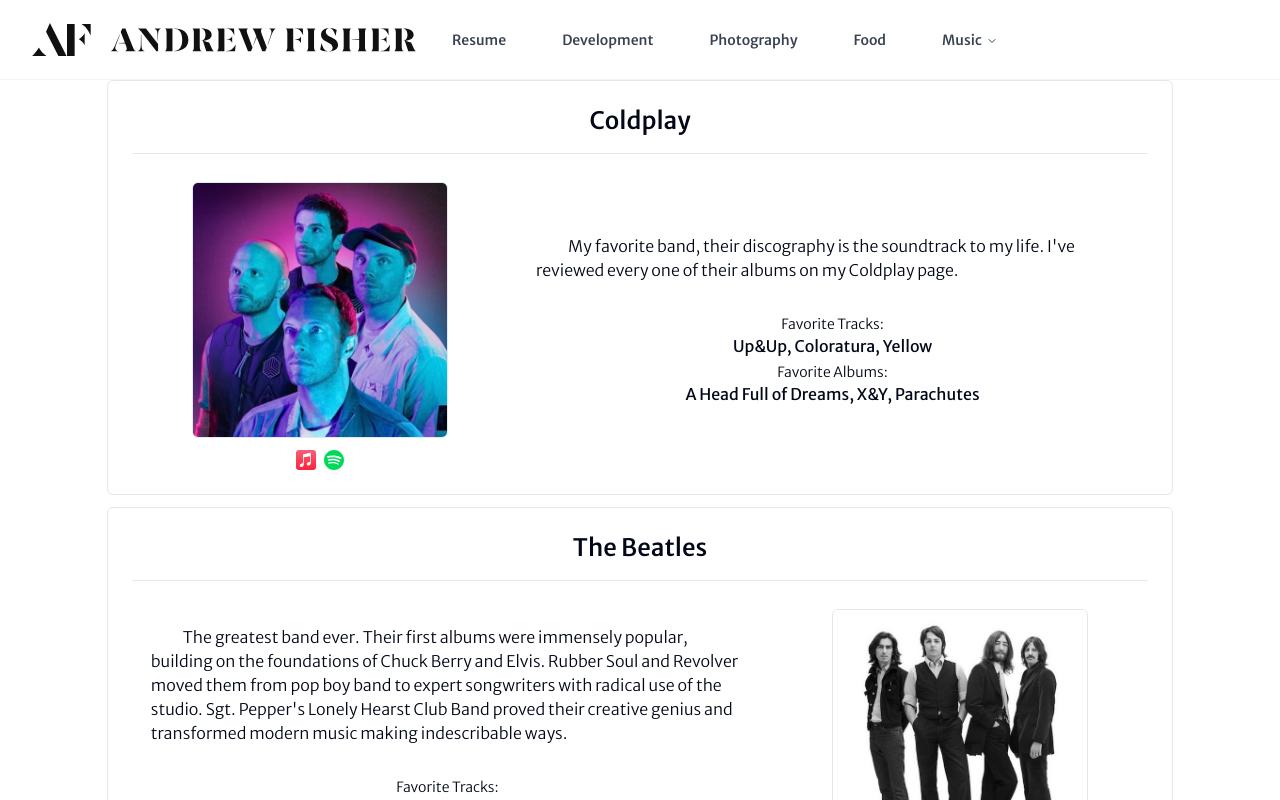
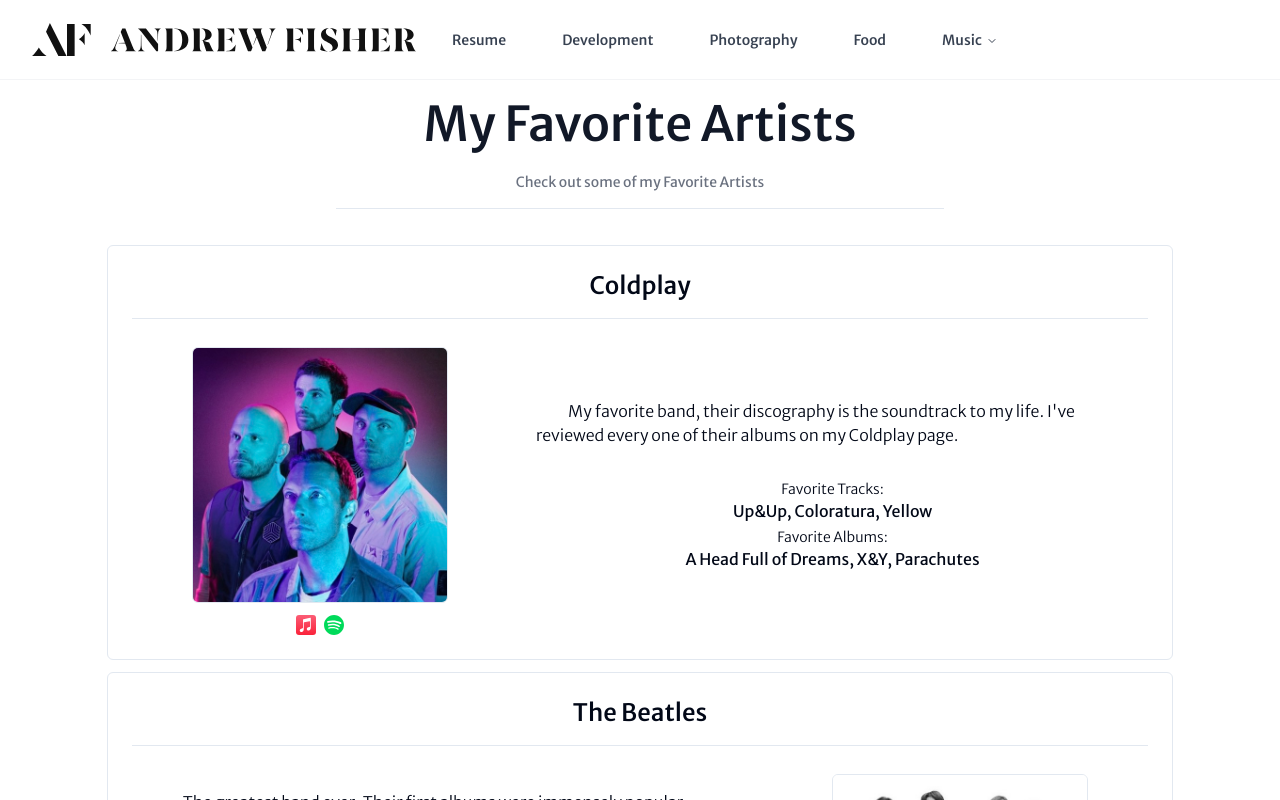
Before and after one commit to jrsarge/personal-website, a Next.js app: page /music/artists in a window 1280 px wide. Shown: the top 800 px of the page. Built offline with nearby package versions, Linux system fonts and the light colour scheme.

Commit message:
Add title

```diff
--- a/app/music/artists/page.tsx
+++ b/app/music/artists/page.tsx
@@ -1,13 +1,20 @@
 import type { Metadata } from "next";
 import MusicDisplay from "@/components/ui/music-display";
+import PageTitle from "@/components/ui/page-title";
 import content from "@/app/music/artists/content.json";
 
+const title: { title: string; subtitle?: string; center?: boolean } = {
+    title: "My Favorite Artists",
+    subtitle: "Check out some of my Favorite Artists",
+    center: true
+}
 
 export default function ArtistPage() {
 	return (
 		<main>
+			<PageTitle components={ title } />
 			{ content.map((artist, index) => (
-				<MusicDisplay key={ artist.name } index={ index } components={ artist } />
+				<MusicDisplay key={ artist.id } index={ index } components={ artist } />
 			)) }
 		</main>
 	);
```
